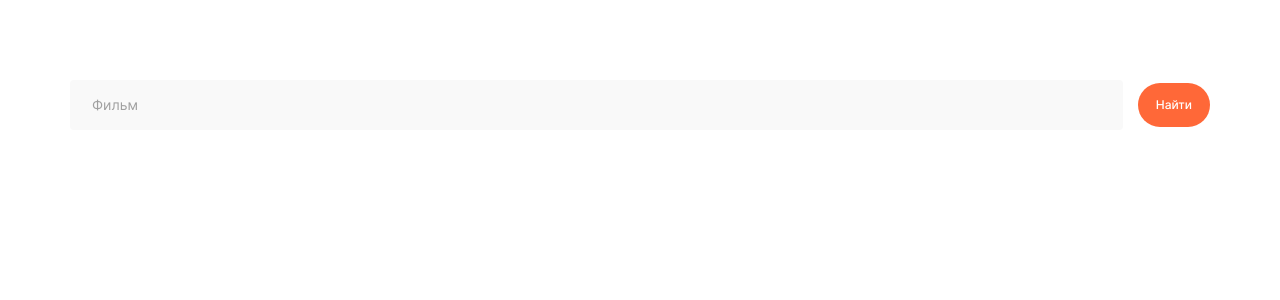
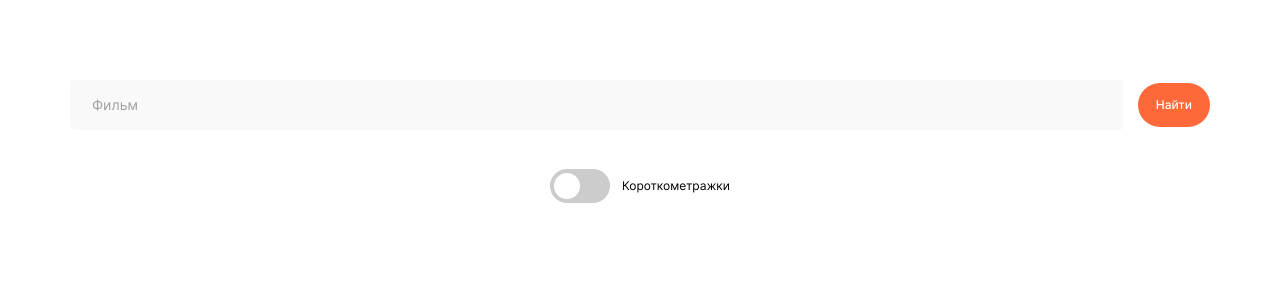
Before and after one commit to Nikolskii/movies-explorer-frontend, a React (Create React App) app: page / in a window 1280 px wide. Shown: the top 300 px of the page. Built offline with nearby package versions, Linux system fonts and the light colour scheme.

Commit message:
chore: стилизовать компонент FilterCheckbox

```diff
--- /dev/null
+++ b/src/components/FilterCheckbox/FilterCheckbox.css
@@ -0,0 +1,67 @@
+.filter-checkbox {
+  align-self: center;
+  display: flex;
+  align-items: center;
+  column-gap: 12px;
+}
+
+.switch {
+  position: relative;
+  display: inline-block;
+  width: 60px;
+  height: 34px;
+}
+
+.filter-checkbox__switch-input {
+  display: none;
+}
+
+.slider {
+  position: absolute;
+  cursor: pointer;
+  top: 0;
+  left: 0;
+  right: 0;
+  bottom: 0;
+  background-color: #ccc;
+  border-radius: 34px;
+  -webkit-transition: 0.4s;
+  transition: 0.4s;
+}
+
+.slider:before {
+  position: absolute;
+  content: '';
+  height: 26px;
+  width: 26px;
+  left: 4px;
+  bottom: 4px;
+  background-color: white;
+  border-radius: 50%;
+  -webkit-transition: 0.4s;
+  transition: 0.4s;
+}
+
+.filter-checkbox__switch-input:checked + .slider {
+  background-color: #2196f3;
+}
+
+.filter-checkbox__switch-input:focus + .slider {
+  box-shadow: 0 0 1px #2196f3;
+}
+
+.filter-checkbox__switch-input:checked + .slider:before {
+  -webkit-transform: translateX(26px);
+  -ms-transform: translateX(26px);
+  transform: translateX(26px);
+}
+
+.filter-checkbox__param {
+  color: #000;
+  font-family: 'Inter', Arial, sans-serif;
+  font-style: normal;
+  font-weight: 400;
+  font-size: 12px;
+  line-height: 18px;
+  margin: 0;
+}
--- /dev/null
+++ b/src/components/FilterCheckbox/FilterCheckbox.js
@@ -0,0 +1,15 @@
+import './FilterCheckbox.css';
+
+const FilterCheckbox = () => {
+  return (
+    <div className="filter-checkbox">
+      <label className="switch">
+        <input className="filter-checkbox__switch-input" type="checkbox" />
+        <span className="slider"></span>
+      </label>
+      <p className="filter-checkbox__param">Короткометражки</p>
+    </div>
+  );
+};
+
+export default FilterCheckbox;
--- a/src/components/Movies/Movies.js
+++ b/src/components/Movies/Movies.js
@@ -1,3 +1,4 @@
+import FilterCheckbox from '../FilterCheckbox/FilterCheckbox';
 import SearchForm from '../SearchForm/SearchForm';
 import './Movies.css';
 
@@ -5,6 +6,7 @@ const Movies = () => {
   return (
     <section className="movies">
       <SearchForm />
+      <FilterCheckbox />
     </section>
   );
 };
```
